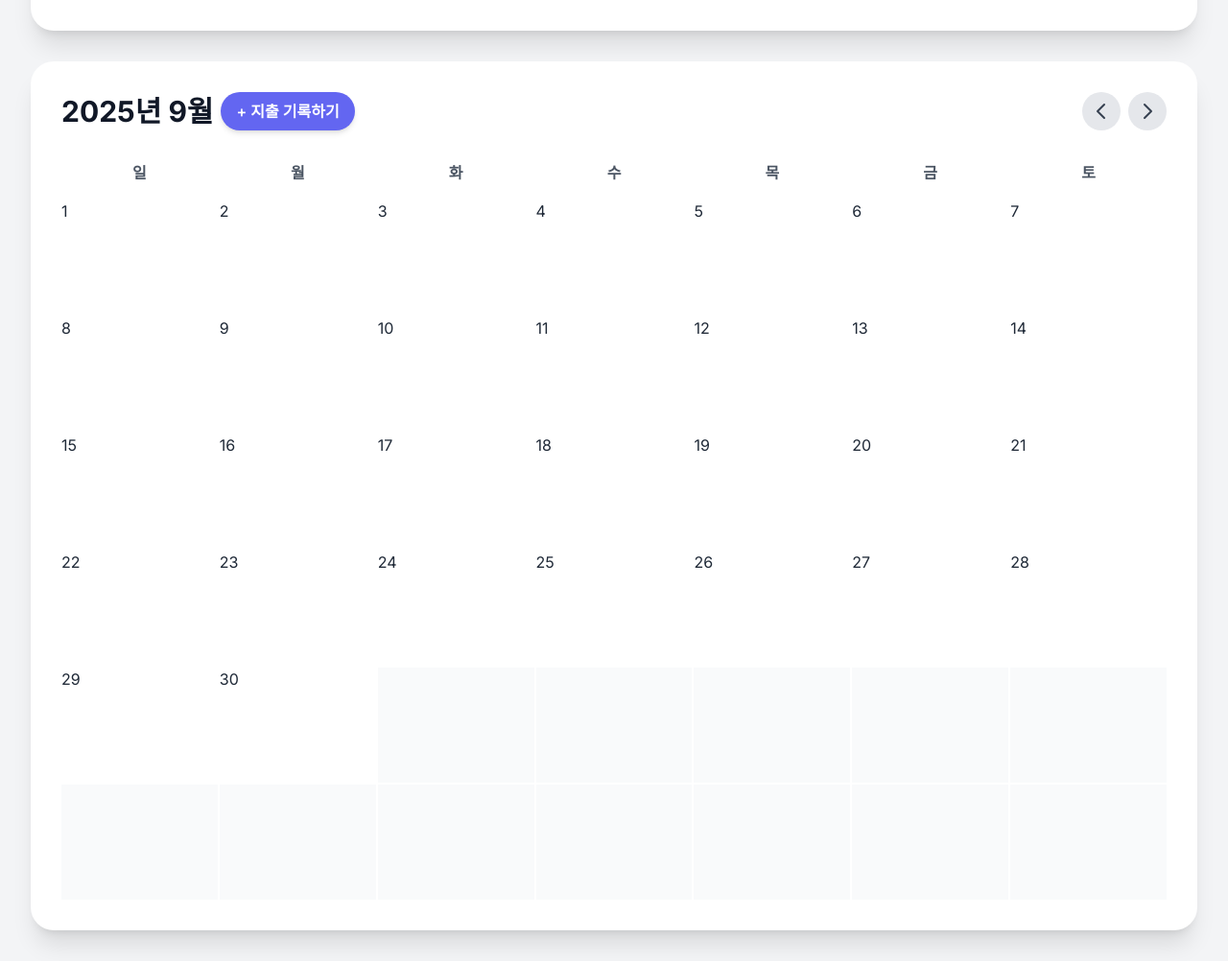
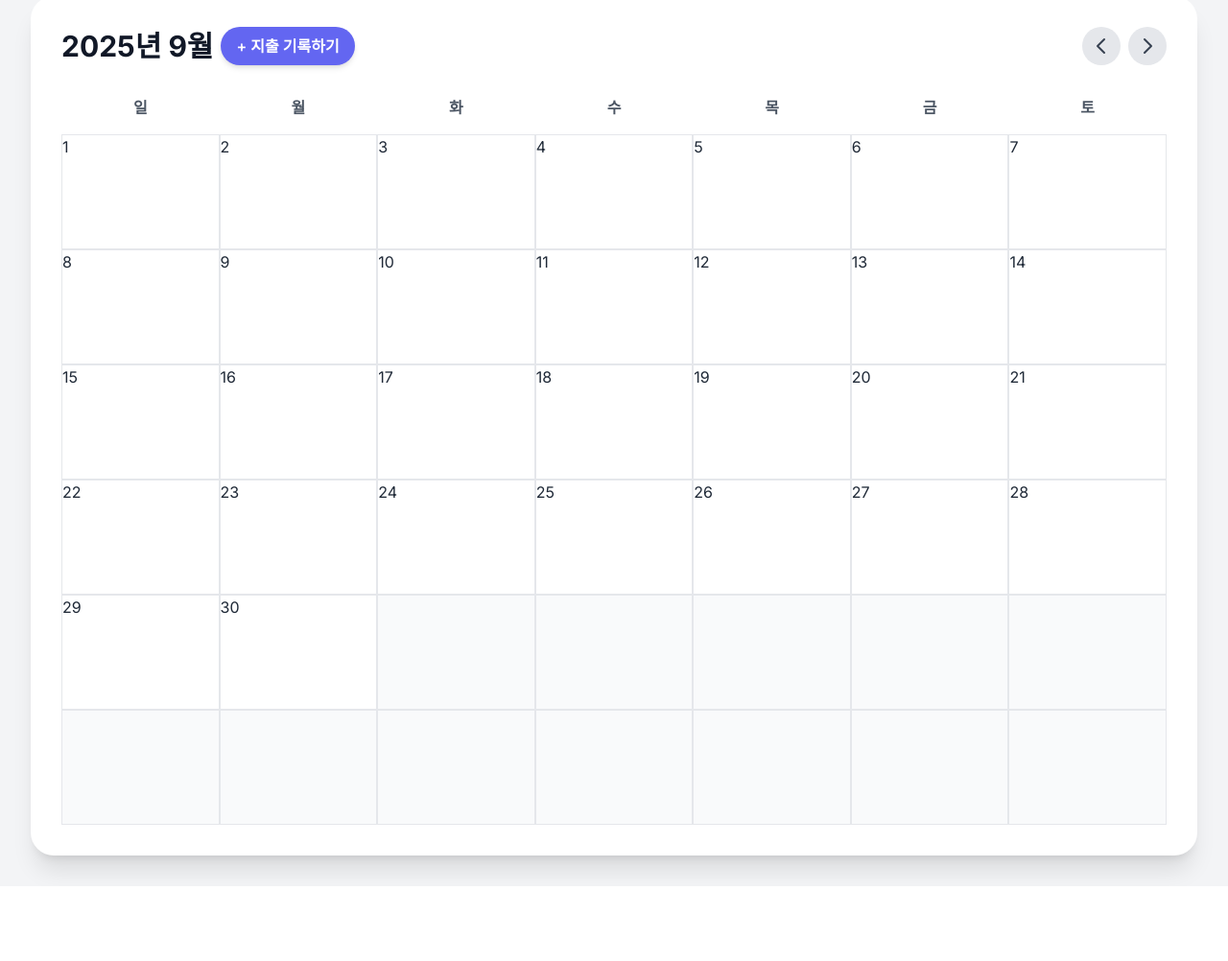
Before and after one commit to iyiyong/my-budget-final, a Flask app: page /view in a window 1280 px wide. Shown: the part 852-1854 px from the top of the page at 96% size. After the commit the page ends 1776 px from the top, so only its background shows below. Run offline with Flask 3, Linux system fonts and the light colour scheme; a user stored in the database is signed in; data comes from the database, SQL or seed files in the repository; some libraries are stand-ins or nearby versions.

Commit message:
Update view.html

```diff
--- a/templates/view.html
+++ b/templates/view.html
@@ -4,9 +4,7 @@
     <meta charset="UTF-8">
     <meta name="viewport" content="width=device-width, initial-scale=1.0">
     <title>가계부 캘린더</title>
-    <!-- Tailwind CSS CDN -->
     <script src="https://cdn.tailwindcss.com"></script>
-    <!-- Chart.js for visualization -->
     <script src="https://cdn.jsdelivr.net/npm/chart.js"></script>
     <link rel="preconnect" href="https://fonts.googleapis.com">
     <link rel="preconnect" href="https://fonts.gstatic.com" crossorigin>
@@ -16,55 +14,26 @@
             font-family: 'Inter', sans-serif;
             background-color: #f3f4f6;
         }
-
-        /* 달력 그리드 */
-        .calendar-grid {
-            display: grid;
-            grid-template-columns: repeat(7, 1fr);
-            gap: 2px;
+        .day-cell {
+            min-height: 120px;
+            border: 1px solid #e5e7eb;
+            @apply p-2 sm:p-4 rounded-lg transition-transform duration-200 hover:scale-105 hover:shadow-lg;
         }
-
-        /* 각 날짜 셀 */
-        .day-cell {
-            @apply border rounded-lg p-2 sm:p-4 transition-transform duration-200 hover:scale-105 hover:shadow-lg;
-            min-height: 80px; /* 모바일 기준 */
-            overflow-hidden; /* 셀 밖으로 내용 튀어나오지 않도록 */
+        .day-number {
+            @apply text-lg font-bold;
         }
-        @media (min-width: 640px) {
-            .day-cell {
-                min-height: 120px; /* sm 이상 */
-            }
+        .day-transactions {
+            font-size: 0.75rem;
+            line-height: 1.25;
+            @apply mt-1;
         }
-
-        /* 날짜 숫자 */
-        .day-number {
-            @apply text-base sm:text-lg font-bold;
-        }
-
-        /* 거래 내역 */
-        .day-transactions {
-            font-size: 0.6rem; /* 모바일 기준 */
-            line-height: 1.2;
-            @apply mt-1 break-words;
-            max-height: 4rem; /* 높이 제한 */
-            overflow-y: auto; /* 많으면 스크롤 */
-        }
-        @media (min-width: 640px) {
-            .day-transactions {
-                font-size: 0.75rem; /* sm 이상 */
-                max-height: 6rem; /* sm 이상 높이 */
-            }
-        }
-
         .income { @apply text-green-600 font-medium; }
         .expense { @apply text-red-600 font-medium; }
-
-        /* 모달 창 */
         .selected-day-modal {
             @apply fixed inset-0 bg-gray-900 bg-opacity-75 flex justify-center items-center z-50;
         }
         .modal-content {
-            @apply bg-white rounded-xl p-4 sm:p-6 shadow-2xl max-w-md sm:max-w-lg w-full transform scale-95 transition-transform duration-300;
+            @apply bg-white rounded-xl p-6 shadow-2xl max-w-lg w-full transform scale-95 transition-transform duration-300;
         }
     </style>
 </head>
@@ -82,62 +51,58 @@
             </div>
         </header>
 
-        <!-- 월별 요약 -->
-        <div class="bg-white rounded-3xl shadow-xl p-4 sm:p-8 mb-8">
+        <div class="bg-white rounded-3xl shadow-xl p-6 sm:p-8 mb-8">
             <h2 class="text-xl sm:text-2xl font-bold text-gray-800 mb-4">월별 요약</h2>
-            <div class="grid grid-cols-1 sm:grid-cols-2 lg:grid-cols-3 gap-4 sm:gap-6">
-                <div class="bg-green-100 p-3 sm:p-4 rounded-2xl shadow-inner">
+            <div class="grid grid-cols-1 sm:grid-cols-2 lg:grid-cols-3 gap-6">
+                <div class="bg-green-100 p-4 rounded-2xl shadow-inner">
                     <p class="text-green-800 font-semibold">총 수입</p>
-                    <p class="text-2xl sm:text-3xl font-bold text-green-700 mt-1" id="total-income">0원</p>
+                    <p class="text-2xl font-bold text-green-700 mt-1" id="total-income">0원</p>
                 </div>
-                <div class="bg-red-100 p-3 sm:p-4 rounded-2xl shadow-inner">
+                <div class="bg-red-100 p-4 rounded-2xl shadow-inner">
                     <p class="text-red-800 font-semibold">총 지출</p>
-                    <p class="text-2xl sm:text-3xl font-bold text-red-700 mt-1" id="total-expense">0원</p>
+                    <p class="text-2xl font-bold text-red-700 mt-1" id="total-expense">0원</p>
                 </div>
-                <div class="bg-blue-100 p-3 sm:p-4 rounded-2xl shadow-inner">
+                <div class="bg-blue-100 p-4 rounded-2xl shadow-inner">
                     <p class="text-blue-800 font-semibold">총 순이익</p>
-                    <p class="text-2xl sm:text-3xl font-bold text-blue-700 mt-1" id="net-balance">0원</p>
+                    <p class="text-2xl font-bold text-blue-700 mt-1" id="net-balance">0원</p>
                 </div>
             </div>
-            <div class="mt-6 sm:mt-8 flex justify-center">
-                <div class="w-full max-w-md sm:max-w-lg">
+            <div class="mt-8 flex justify-center">
+                <div class="w-full max-w-md">
                     <canvas id="expenseChart"></canvas>
                 </div>
             </div>
         </div>
 
-        <!-- 달력 -->
-        <div class="bg-white rounded-3xl shadow-xl p-4 sm:p-8">
-            <div class="flex flex-col sm:flex-row justify-between items-center mb-4 sm:mb-6">
+        <div class="bg-white rounded-3xl shadow-xl p-6 sm:p-8">
+            <div class="flex flex-col sm:flex-row justify-between items-center mb-6">
                 <div class="flex items-center space-x-2">
                     <h2 class="text-2xl sm:text-3xl font-bold text-gray-900">{{ year }}년 {{ month }}월</h2>
-                    <a href="/add" class="bg-indigo-500 text-white font-semibold py-1.5 px-3 sm:py-2 sm:px-4 rounded-full hover:bg-indigo-600 transition-colors duration-200 shadow-md">
+                    <a href="/add" class="bg-indigo-500 text-white font-semibold py-2 px-4 rounded-full hover:bg-indigo-600 transition-colors duration-200 shadow-md">
                         + 지출 기록하기
                     </a>
                 </div>
-                <nav class="flex space-x-2 mt-2 sm:mt-0">
+                <nav class="flex space-x-2 mt-4 sm:mt-0">
                     <a href="/view?year={{ prev_year }}&month={{ prev_month }}" class="p-2 rounded-full bg-gray-200 hover:bg-gray-300 transition-colors duration-200">
-                        <svg xmlns="http://www.w3.org/2000/svg" class="h-5 w-5 sm:h-6 sm:w-6 text-gray-700" fill="none" viewBox="0 0 24 24" stroke="currentColor">
+                        <svg xmlns="http://www.w3.org/2000/svg" class="h-6 w-6 text-gray-700" fill="none" viewBox="0 0 24 24" stroke="currentColor">
                             <path stroke-linecap="round" stroke-linejoin="round" stroke-width="2" d="M15 19l-7-7 7-7" />
                         </svg>
                     </a>
                     <a href="/view?year={{ next_year }}&month={{ next_month }}" class="p-2 rounded-full bg-gray-200 hover:bg-gray-300 transition-colors duration-200">
-                        <svg xmlns="http://www.w3.org/2000/svg" class="h-5 w-5 sm:h-6 sm:w-6 text-gray-700" fill="none" viewBox="0 0 24 24" stroke="currentColor">
+                        <svg xmlns="http://www.w3.org/2000/svg" class="h-6 w-6 text-gray-700" fill="none" viewBox="0 0 24 24" stroke="currentColor">
                             <path stroke-linecap="round" stroke-linejoin="round" stroke-width="2" d="M9 5l7 7-7 7" />
                         </svg>
                     </a>
                 </nav>
             </div>
 
-            <!-- 요일 -->
-            <div class="calendar-grid text-center font-semibold text-gray-600 mb-2">
+            <div class="grid grid-cols-7 text-center font-semibold text-gray-600 mb-2">
                 {% for day in ['일', '월', '화', '수', '목', '금', '토'] %}
-                    <div class="p-1 sm:p-2">{{ day }}</div>
+                    <div class="p-2">{{ day }}</div>
                 {% endfor %}
             </div>
 
-            <!-- 날짜 셀 -->
-            <div class="calendar-grid text-gray-800">
+            <div class="grid grid-cols-7 text-gray-800">
                 {% for _ in range(first_day) %}
                     <div class="day-cell bg-gray-50 border-gray-200 cursor-not-allowed"></div>
                 {% endfor %}
@@ -167,7 +132,6 @@
 
     </div>
 
-    <!-- 모달 -->
     <div id="transaction-modal" class="selected-day-modal hidden">
         <div class="modal-content">
             <div class="flex justify-between items-center mb-4">
@@ -184,9 +148,13 @@
     </div>
 
     <script>
+        // Flask에서 전달된 데이터를 JavaScript 변수로 변환
         const transactionsData = JSON.parse('{{ transactions | tojson }}');
         const allTransactions = Object.values(transactionsData).flat();
 
+        let selectedTransactions = {};
+
+        // 월별 총 수입, 총 지출, 순이익 계산 및 차트 업데이트
         function updateSummaryAndChart() {
             let totalIncome = 0;
             let totalExpense = 0;
@@ -224,19 +192,28 @@
                 options: {
                     responsive: true,
                     plugins: {
-                        legend: { position: 'bottom' },
-                        title: { display: true, text: '월별 소비 분석' }
+                        legend: {
+                            position: 'bottom',
+                        },
+                        title: {
+                            display: true,
+                            text: '월별 소비 분석'
+                        }
                     }
                 }
             };
 
             const chartCanvas = document.getElementById('expenseChart');
-            if (window.myChart) { window.myChart.destroy(); }
+            if (window.myChart) {
+                window.myChart.destroy();
+            }
             window.myChart = new Chart(chartCanvas, config);
         }
 
+        // 페이지 로드 시 차트 및 요약 정보 업데이트
         document.addEventListener('DOMContentLoaded', updateSummaryAndChart);
 
+        // 특정 날짜의 거래 내역을 모달로 보여주는 함수
         function showTransactions(date) {
             const dateStr = date.split('-')[2];
             const transactions = transactionsData[dateStr] || [];
@@ -254,12 +231,15 @@
                 transactions.forEach(t => {
                     const listItem = document.createElement('li');
                     listItem.className = `flex justify-between items-center p-2 rounded-lg ${t.amount > 0 ? 'bg-green-50' : 'bg-red-50'}`;
+
                     const itemText = document.createElement('span');
                     itemText.textContent = t.item;
                     itemText.className = "text-gray-800";
+
                     const amountText = document.createElement('span');
                     amountText.textContent = `${t.amount.toLocaleString()}원`;
                     amountText.className = `${t.amount > 0 ? 'text-green-600' : 'text-red-600'} font-semibold`;
+
                     listItem.appendChild(itemText);
                     listItem.appendChild(amountText);
                     modalTransactions.appendChild(listItem);
@@ -277,6 +257,7 @@
             modal.classList.remove('hidden');
         }
 
+        // 모달 창을 닫는 함수
         function hideTransactions() {
             document.getElementById('transaction-modal').classList.add('hidden');
         }
```
